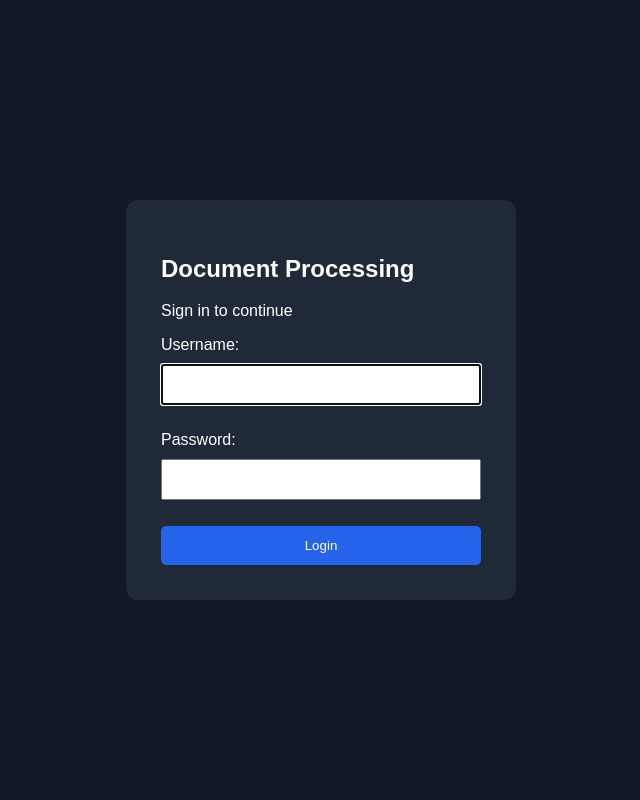
After one commit to Aditig276/Intelligent-Document-Processing-Workflow-Automation, a Django app: page /accounts/login/ in a window 1280 px wide. The commit adds this page. Shown: the whole page, without its empty margins (319-959 px from the left). Run offline with Django 5.2, Linux system fonts and the light colour scheme.

Commit message:
Fix document processing workflow and authentication

```diff
--- a/config/urls.py
+++ b/config/urls.py
@@ -3,8 +3,12 @@ from django.urls import include, path
 
 import processing_jobs.urls
 
+# Root patterns without app namespace for backwards-compatible unnamespaced reversals
+root_patterns = list(processing_jobs.urls.urlpatterns)
+
 urlpatterns = [
     path("admin/", admin.site.urls),
+    path("accounts/", include("django.contrib.auth.urls")),
     path("", include("processing_jobs.urls", namespace="processing_jobs")),
-    *processing_jobs.urls.urlpatterns,
+    path("", include((root_patterns, None))),
 ]
--- a/processing_jobs/templates/processing_jobs/upload.html
+++ b/processing_jobs/templates/processing_jobs/upload.html
@@ -184,7 +184,7 @@
             Maximum file size: 10 MB.
         </div>
 
-        <a href="{% url 'dashboard' %}" class="dashboard-link">
+        <a href="{% url 'processing_jobs:dashboard' %}" class="dashboard-link">
             View Processing Dashboard →
         </a>
 
--- /dev/null
+++ b/processing_jobs/templates/registration/login.html
@@ -0,0 +1,56 @@
+<!DOCTYPE html>
+<html lang="en">
+<head>
+    <meta charset="UTF-8">
+    <meta name="viewport" content="width=device-width, initial-scale=1.0">
+    <title>Login | Document Processing</title>
+    <style>
+        body {
+            font-family: Arial, sans-serif;
+            background: #111827;
+            color: white;
+            display: flex;
+            justify-content: center;
+            align-items: center;
+            min-height: 100vh;
+            margin: 0;
+        }
+        .login-box {
+            background: #1f2937;
+            padding: 35px;
+            border-radius: 12px;
+            width: 320px;
+        }
+        input {
+            width: 100%;
+            padding: 11px;
+            margin: 10px 0;
+            box-sizing: border-box;
+        }
+        button {
+            width: 100%;
+            padding: 12px;
+            background: #2563eb;
+            color: white;
+            border: 0;
+            cursor: pointer;
+            border-radius: 5px;
+        }
+    </style>
+</head>
+<body>
+    <div class="login-box">
+        <h2>Document Processing</h2>
+        <p>Sign in to continue</p>
+
+        <form method="post">
+            {% csrf_token %}
+            {{ form.as_p }}
+
+            <input type="hidden" name="next" value="{{ next }}">
+
+            <button type="submit">Login</button>
+        </form>
+    </div>
+</body>
+</html>
--- a/processing_jobs/views.py
+++ b/processing_jobs/views.py
@@ -169,7 +169,7 @@ def upload_document(request):
         )
 
         messages.success(request, "Document uploaded successfully.")
-        return redirect("dashboard")
+        return redirect("processing_jobs:dashboard")
 
     return render(request, "processing_jobs/upload.html")
 
@@ -224,7 +224,7 @@ def extract_job(request, job_id):
             request.user.username,
         )
         messages.info(request, "This job has already been completed.")
-        return redirect("job_detail", job_id=job.id)
+        return redirect("processing_jobs:job_detail", job_id=job.id)
 
     job.status = ProcessingJob.Status.PROCESSING
     job.error_message = ""
@@ -274,7 +274,7 @@ def extract_job(request, job_id):
         safe_log(logger.error, "Job %s failed: %s", job.id, error)
         messages.error(request, f"Extraction failed: {error}")
 
-    return redirect("job_detail", job_id=job.id)
+    return redirect("processing_jobs:job_detail", job_id=job.id)
 
 
 @login_required
```
Also changed, not shown: config/settings.py (+16 -1 lines), processing_jobs/templates/processing_jobs/dashboard.html (+14 -4 lines), processing_jobs/templates/processing_jobs/job_detail.html (+4 -4 lines).
